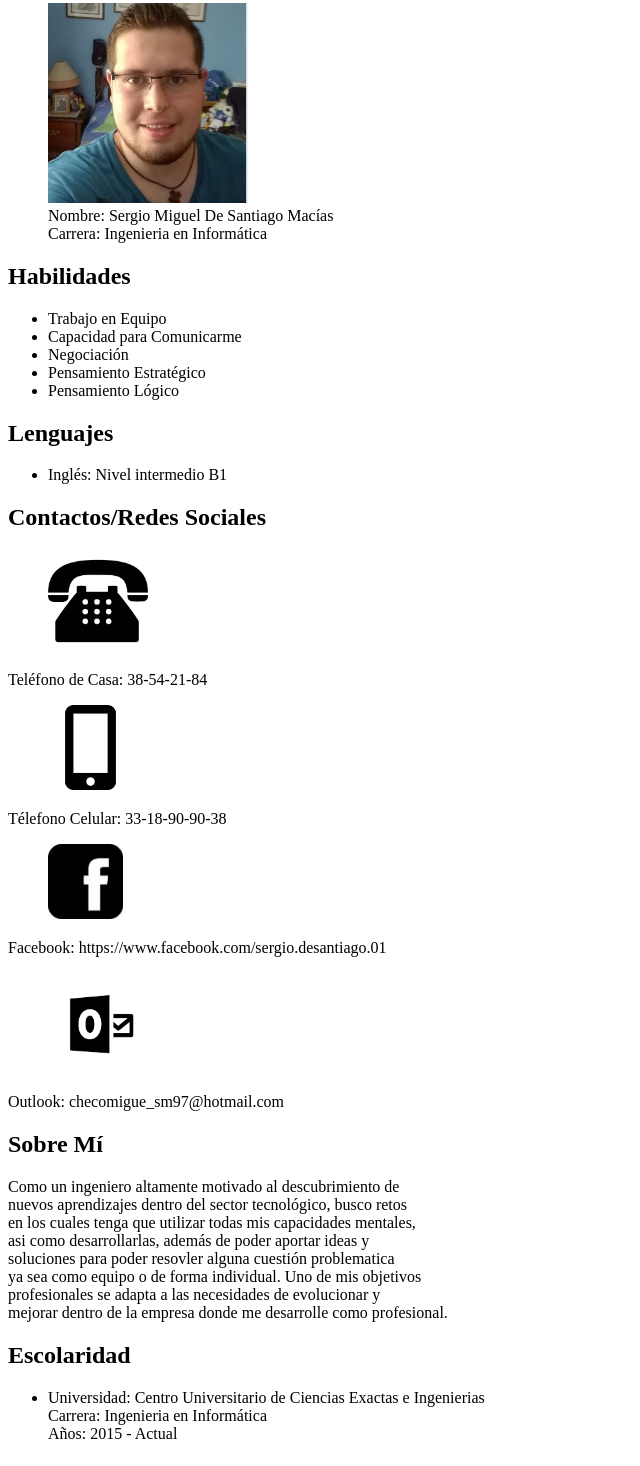
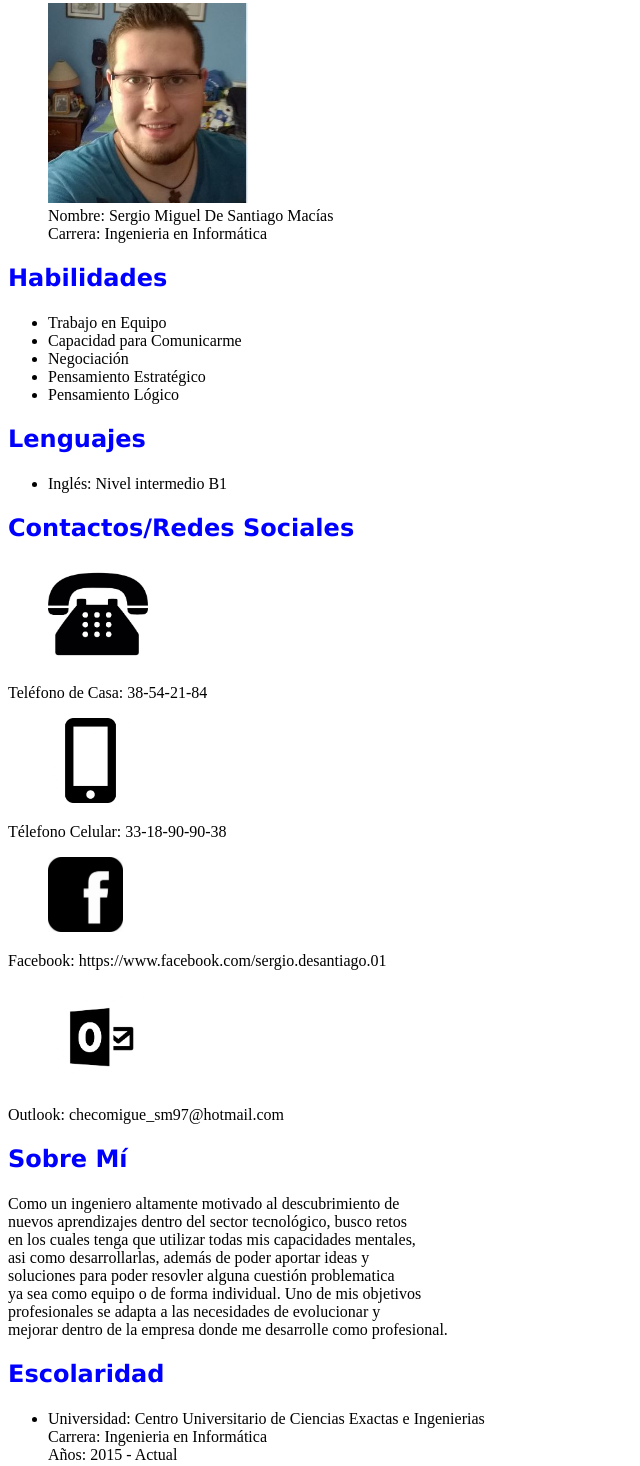
Before and after one commit to checochago/my-CV, a plain HTML site: page index.html in a window 1280 px wide. Shown: the part 64-1530 px from the top of the page, without its empty margins (0-640 px from the left). Drawn offline with Linux system fonts and the light colour scheme.

Commit message:
Agregar Hoja de Estilo y modificaciond de títulos

```diff
--- /dev/null
+++ b/estilo/style.css
@@ -0,0 +1,4 @@
+h2{
+  font: 1.5em/1.3 Verdana, Helvetica, sans-serif;
+  color: blue;
+}
--- a/index.html
+++ b/index.html
@@ -1,6 +1,7 @@
 <!DOCTYPE html>
 <html>
   <head>
+    <link rel="stylesheet" href="estilo/style.css">
     <meta charset="utf-8">
     <title>
       Sergio De Santiago - CV
@@ -20,7 +21,7 @@
         <figcaption>Carrera: Ingenieria en Informática</figcaption>
       </figure>
       <section>
-        <h2>Habilidades</h2>
+        <h2><strong>Habilidades</strong></h2>
         <ul>
           <li>Trabajo en Equipo</li>
           <li>Capacidad para Comunicarme</li>
@@ -30,13 +31,13 @@
         </ul>
       </section>
       <section>
-        <h2>Lenguajes</h2>
+        <h2><strong>Lenguajes</strong></h2>
         <ul>
           <li>Inglés: Nivel intermedio B1 </li>
         </ul>
       </section>
       <section>
-        <h2>Contactos/Redes Sociales</h2>
+        <h2><strong>Contactos/Redes Sociales</strong></h2>
         <article>
           <figure>
             <img
@@ -82,7 +83,7 @@
     <!-- Seccion Principal -->
     <main>
       <section>
-        <h2>Sobre Mí</h2>
+        <h2><strong>Sobre Mí</strong></h2>
         <p ALIGN="left">
           Como un ingeniero altamente motivado al descubrimiento de <br>
           nuevos aprendizajes dentro del sector tecnológico, busco retos <br>
@@ -95,7 +96,7 @@
         </p>
       </section>
       <section>
-        <h2>Escolaridad</h2>
+        <h2><strong>Escolaridad</strong></h2>
         <ul>
           <li>
             <span>Universidad: Centro Universitario de Ciencias Exactas e Ingenierias </span> <br>
```
